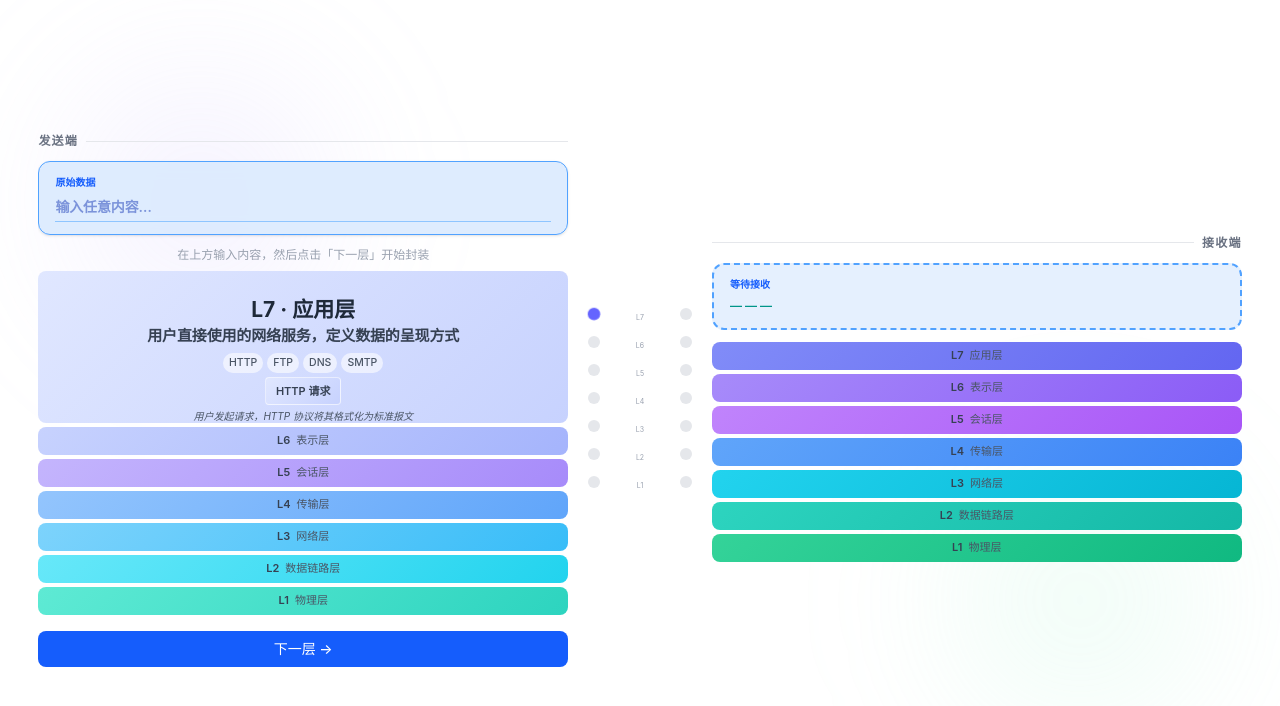
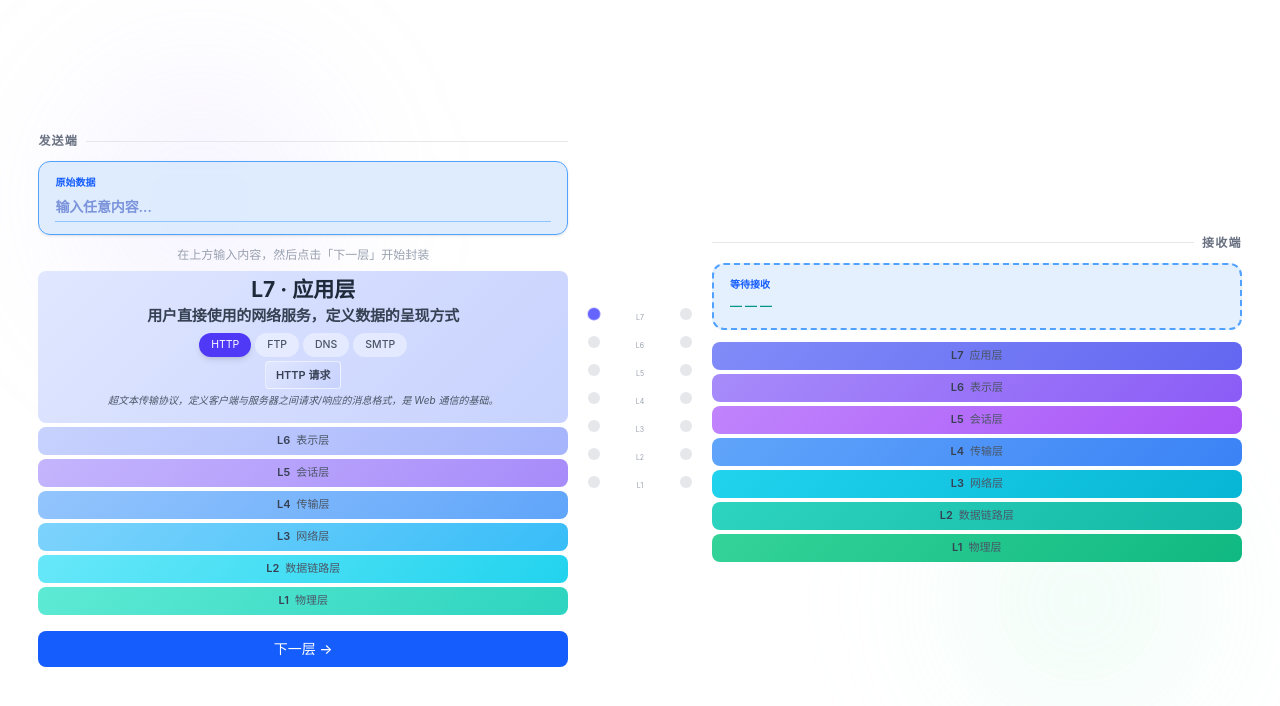
Before and after one commit to lirumao/osi-model-interactive, a Next.js app: page /explore in a window 1280 px wide. Shown: the top 706 px of the page. Built offline with nearby package versions, Linux system fonts and the light colour scheme.

Commit message:
feat(ui): add per-protocol interactive buttons with fade transition to LayerBand

```diff
--- a/src/components/LayerBand.tsx
+++ b/src/components/LayerBand.tsx
@@ -1,6 +1,6 @@
 'use client'
 
-import React, { useEffect, useRef } from 'react'
+import React, { useEffect, useRef, useState } from 'react'
 import gsap from 'gsap'
 import type { OsiLayer } from '@/data/osi-layers'
 
@@ -35,6 +35,32 @@ export function LayerBand({ layer, status, colorFrom, colorTo, blocks = [], deta
   const innerBandRef = useRef<HTMLDivElement>(null)
   const collapsedRef = useRef<HTMLDivElement>(null)
   const contentRef = useRef<HTMLDivElement>(null)
+
+  const [activeProtocol, setActiveProtocol] = useState(layer.protocols[0])
+  const [detailFade, setDetailFade] = useState(true)
+
+  // 激活层切换时重置协议选择
+  useEffect(() => {
+    if (status === 'active') setActiveProtocol(layer.protocols[0])
+  }, [status, layer.protocols])
+
+  const handleProtocolClick = (protocol: string) => {
+    if (protocol === activeProtocol) return
+    setDetailFade(false)
+    setTimeout(() => {
+      setActiveProtocol(protocol)
+      setDetailFade(true)
+    }, 150)
+  }
+
+  const protocolInfo = layer.protocolDetails?.[activeProtocol]
+  const activeDisplayName = protocolInfo?.displayName
+  const activeDetail = protocolInfo?.detail ?? detail
+
+  // 用协议选中的 displayName 替换第一个封装方块的 label
+  const displayBlocks = activeDisplayName && blocks.length > 0
+    ? [{ ...blocks[0], label: activeDisplayName }, ...blocks.slice(1)]
+    : blocks
 
   const mergedBandRef = (el: HTMLDivElement | null) => {
     innerBandRef.current = el
@@ -120,7 +146,7 @@ export function LayerBand({ layer, status, colorFrom, colorTo, blocks = [], deta
   return (
     <div
       ref={mergedBandRef}
-      className="w-full rounded-lg overflow-hidden mb-1 select-none"
+      className="relative w-full rounded-lg overflow-hidden mb-1 select-none"
       style={{
         background: `linear-gradient(135deg, ${colorFrom}, ${colorTo})`,
         opacity: bandOpacity,
@@ -128,14 +154,14 @@ export function LayerBand({ layer, status, colorFrom, colorTo, blocks = [], deta
         height: 28,
       }}
     >
-      {/* 折叠态 */}
-      <div ref={collapsedRef} className="flex items-center justify-center gap-1.5 px-3" style={{ height: 28 }}>
+      {/* 折叠态（absolute 定位，不占文档流，展开时淡出） */}
+      <div ref={collapsedRef} className="absolute inset-x-0 flex items-center justify-center gap-1.5 px-3" style={{ height: 28 }}>
         <span className="text-[11px] font-semibold text-gray-700">L{layer.level}</span>
         <span className="text-[11px] text-gray-600">{layer.name}</span>
       </div>
 
       {/* 展开态 */}
-      <div ref={contentRef} className="px-3 pb-2 text-center" style={{ opacity: 0 }}>
+      <div ref={contentRef} className="px-3 pt-2 pb-2 text-center" style={{ opacity: 0 }}>
         <div className="text-[21px] font-bold text-gray-800 leading-tight -mt-0.5">
           L{layer.level} · {layer.name}
         </div>
@@ -143,21 +169,38 @@ export function LayerBand({ layer, status, colorFrom, colorTo, blocks = [], deta
           {variant === 'receiver' && receiverDescription ? receiverDescription : layer.description}
         </div>
         <div className="flex flex-wrap gap-1 mt-1.5 justify-center">
-          {layer.protocols.map((p) => (
+          {layer.protocols.map((p) => {
+            const hasDetails = !!layer.protocolDetails
+            const isActive = p === activeProtocol
+            return hasDetails ? (
+              <button
+                key={p}
+                onClick={() => handleProtocolClick(p)}
+                className={[
+                  'text-[10.5px] px-3 py-1 rounded-full transition-all cursor-pointer',
+                  isActive
+                    ? 'bg-indigo-600 text-white shadow-md'
+                    : 'bg-white/40 hover:bg-white/60 text-gray-600 font-medium',
+                ].join(' ')}
+              >
+                {p}
+              </button>
+            ) : (
               <span
                 key={p}
                 className="text-[10.5px] px-1.5 py-0.5 bg-white/60 rounded-full text-gray-600 font-medium"
               >
                 {p}
               </span>
-          ))}
+            )
+          })}
         </div>
 
         {/* 封装方块行：水平排列，左=最新头部，右=原始数据 */}
         {hasBlocks && (
           <div className="encap-row mt-1 flex flex-col items-center">
             <div className="flex items-center justify-center gap-1 flex-wrap">
-              {blocks.map((b, idx) => (
+              {displayBlocks.map((b, idx) => (
                 <div
                   key={idx}
                   className="encap-block flex-shrink-0 flex items-center justify-center rounded text-[11px] font-semibold text-gray-700 whitespace-nowrap"
@@ -166,15 +209,20 @@ export function LayerBand({ layer, status, colorFrom, colorTo, blocks = [], deta
                     padding: '0 10px',
                     background: `linear-gradient(135deg, ${b.colorFrom}, ${b.colorTo})`,
                     border: '1px solid rgba(255,255,255,0.6)',
+                    transition: 'opacity 0.15s ease',
+                    opacity: detailFade ? 1 : 0,
                   }}
                 >
                   {b.label}
                 </div>
               ))}
             </div>
-            {hasDetail && detail !== layer.description && (
-              <div className="encap-detail text-[10px] text-gray-600 mt-1 text-center italic line-clamp-1 max-w-full px-1">
-                {detail}
+            {hasDetail && (
+              <div
+                className="encap-detail text-[10px] text-gray-600 mt-1 text-center italic line-clamp-2 max-w-full px-1"
+                style={{ transition: 'opacity 0.15s ease', opacity: detailFade ? 1 : 0 }}
+              >
+                {activeDetail}
               </div>
             )}
           </div>
--- a/src/data/osi-layers.ts
+++ b/src/data/osi-layers.ts
@@ -1,4 +1,11 @@
 type HexColor = `#${string}`
+
+export interface ProtocolDetail {
+  /** 封装方块中显示的短标签，如 "HTTP 请求" */
+  displayName: string
+  /** 百科式详细说明，显示在 encap-detail 区域 */
+  detail: string
+}
 
 export interface OsiLayer {
   level: number
@@ -7,6 +14,8 @@ export interface OsiLayer {
   /** 接收端视角的层功能描述 */
   receiverDescription: string
   protocols: string[]
+  /** 每个协议的详细信息，key = protocols 中的协议名 */
+  protocolDetails?: Record<string, ProtocolDetail>
   /** 该层封装时添加的内容简述（用于封装方块显示） */
   encapsulation: string
   /** 这一步封装具体做了什么（发送端展示） */
@@ -24,6 +33,12 @@ export const OSI_LAYERS: OsiLayer[] = [
     description: '用户直接使用的网络服务，定义数据的呈现方式',
     receiverDescription: '解析 HTTP 报文，将数据呈现给用户',
     protocols: ['HTTP', 'FTP', 'DNS', 'SMTP'],
+    protocolDetails: {
+      HTTP: { displayName: 'HTTP 请求', detail: '超文本传输协议，定义客户端与服务器之间请求/响应的消息格式，是 Web 通信的基础。' },
+      FTP:  { displayName: 'FTP 数据', detail: '文件传输协议，通过控制连接（21端口）与数据连接（20端口）分离实现高效文件上传下载。' },
+      DNS:  { displayName: 'DNS 查询', detail: '域名系统，将人类可读的域名（如 example.com）解析为机器可识别的 IP 地址。' },
+      SMTP: { displayName: 'SMTP 邮件', detail: '简单邮件传输协议，定义邮件在服务器之间传递的规则，负责邮件的发送与中转。' },
+    },
     encapsulation: 'HTTP 请求',
     encapDetail: '用户发起请求，HTTP 协议将其格式化为标准报文',
     decapDetail: '解析 HTTP 报文，将数据内容呈现给应用程序',
@@ -35,6 +50,11 @@ export const OSI_LAYERS: OsiLayer[] = [
     description: '对数据进行编码、加密和压缩，统一格式',
     receiverDescription: '解密 TLS，还原统一编码格式',
     protocols: ['SSL/TLS', 'JPEG', 'ASCII'],
+    protocolDetails: {
+      'SSL/TLS': { displayName: 'TLS 加密', detail: '传输层安全协议，通过非对称加密协商密钥，再用对称加密保护后续通信，防止窃听与篡改。' },
+      JPEG:      { displayName: 'JPEG 压缩', detail: '有损图像压缩标准，利用人眼对高频细节不敏感的特性大幅减小图像体积，适用于照片传输。' },
+      ASCII:     { displayName: 'ASCII 编码', detail: '美国标准信息交换码，将128个字符映射为7位二进制数，是文本数据统一编码的基础标准。' },
+    },
     encapsulation: 'SSL 加密',
     encapDetail: '对数据加密（TLS）并统一编码格式（UTF-8/ASCII）',
     decapDetail: 'TLS 解密，将密文数据还原为明文',
@@ -46,6 +66,10 @@ export const OSI_LAYERS: OsiLayer[] = [
     description: '建立、维持并终止两端之间的对话连接',
     receiverDescription: '验证会话 ID，维持连接状态',
     protocols: ['NetBIOS', 'RPC'],
+    protocolDetails: {
+      NetBIOS: { displayName: 'NetBIOS 会话', detail: '网络基本输入输出系统，提供局域网内的名称解析与会话建立服务，是早期 Windows 网络共享的基础。' },
+      RPC:     { displayName: 'RPC 调用', detail: '远程过程调用，允许程序像调用本地函数一样调用远程服务器上的函数，屏蔽网络通信细节。' },
+    },
     encapsulation: '会话 ID',
     encapDetail: '建立并维持连接会话，分配唯一会话 ID',
     decapDetail: '验证会话 ID，确认连接状态，移除会话控制信息',
@@ -57,7 +81,11 @@ export const OSI_LAYERS: OsiLayer[] = [
     description: '端到端可靠传输，切分报文段并加上端口号',
     receiverDescription: '重组 TCP 分段，还原完整数据流',
     protocols: ['TCP', 'UDP'],
-    encapsulation: 'TCP 头',
+    protocolDetails: {
+      TCP: { displayName: 'TCP 首部', detail: '传输控制协议，提供三次握手建立连接、序列号确保有序传输、ACK 确认机制保证可靠交付。' },
+      UDP: { displayName: 'UDP 首部', detail: '用户数据报协议，无连接、无确认，延迟极低，适用于视频流、游戏、DNS 等对速度敏感的场景。' },
+    },
+    encapsulation: 'TCP 首部',
     encapDetail: 'TCP 分段数据，添加端口号确保送达正确应用',
     decapDetail: '校验 TCP 序列号，重组数据段，去掉端口头部',
     senderColor: { from: '#93c5fd', to: '#60a5fa' },
@@ -68,6 +96,11 @@ export const OSI_LAYERS: OsiLayer[] = [
     description: '添加 IP 地址，决定数据跨网络的路径',
     receiverDescription: '读取目标 IP，确认数据到达本机',
     protocols: ['IP', 'ICMP', 'ARP'],
+    protocolDetails: {
+      IP:   { displayName: 'IP 首部', detail: '互联网协议，为每个数据包添加源/目标 IP 地址，路由器据此在不同网络间逐跳转发数据包。' },
+      ICMP: { displayName: 'ICMP 报文', detail: '互联网控制消息协议，用于网络诊断（如 ping）和错误报告（如"目标不可达"），不传输用户数据。' },
+      ARP:  { displayName: 'ARP 请求', detail: '地址解析协议，在已知 IP 地址的情况下广播查询对应的 MAC 地址，实现局域网内的地址映射。' },
+    },
     encapsulation: 'IP 首部',
     encapDetail: '添加源/目标 IP，路由器据此决定转发路径',
     decapDetail: '读取目标 IP 地址，去掉 IP 首部，向传输层递交',
@@ -79,6 +112,11 @@ export const OSI_LAYERS: OsiLayer[] = [
     description: '添加 MAC 地址，负责相邻设备间的帧传递',
     receiverDescription: '校验 MAC 地址，剥除帧头',
     protocols: ['Ethernet', 'Wi-Fi', 'PPP'],
+    protocolDetails: {
+      Ethernet: { displayName: 'MAC 帧头', detail: '以太网协议，将数据封装为帧并附加源/目标 MAC 地址与 CRC 校验码，保障局域网内相邻节点的可靠传输。' },
+      'Wi-Fi':  { displayName: 'Wi-Fi 帧头', detail: '无线局域网标准（IEEE 802.11），通过无线电波传输帧，增加了认证和加密字段以保护无线信道安全。' },
+      PPP:      { displayName: 'PPP 帧头', detail: '点对点协议，用于两台设备之间的直连通信，提供认证、压缩和多协议封装，常用于宽带拨号连接。' },
+    },
     encapsulation: 'MAC 首部',
     encapDetail: '封装成帧，MAC 地址确保在局域网内正确投递',
     decapDetail: '校验 CRC 完整性，去掉帧头尾，提取 IP 数据包',
@@ -90,6 +128,11 @@ export const OSI_LAYERS: OsiLayer[] = [
     description: '将一切转化为比特流，通过电/光/无线介质发送',
     receiverDescription: '接收物理信号，还原为比特流',
     protocols: ['RJ45', '光纤', '802.11'],
+    protocolDetails: {
+      RJ45:   { displayName: '电信号', detail: 'RJ45 双绞线接口，通过铜线传输差分电压信号，支持最高 10 Gbps，是有线以太网最常见的物理介质。' },
+      '光纤': { displayName: '光信号', detail: '利用光的全内反射在玻璃纤维中传输数据，带宽极高、损耗极低，是骨干网与跨洋通信的核心介质。' },
+      '802.11': { displayName: '无线电波', detail: 'Wi-Fi 物理层标准，将比特流调制为 2.4GHz/5GHz/6GHz 无线电波，通过天线在空气中传播。' },
+    },
     encapsulation: '',
     encapDetail: '比特流通过 RJ45/光纤/802.11 转为物理信号发送',
     decapDetail: '接收物理信号，将电/光/无线信号还原为比特流',
```
Also changed, not shown: .claude/settings.local.json (added). Lines whose indentation alone changed are shown as unchanged.
